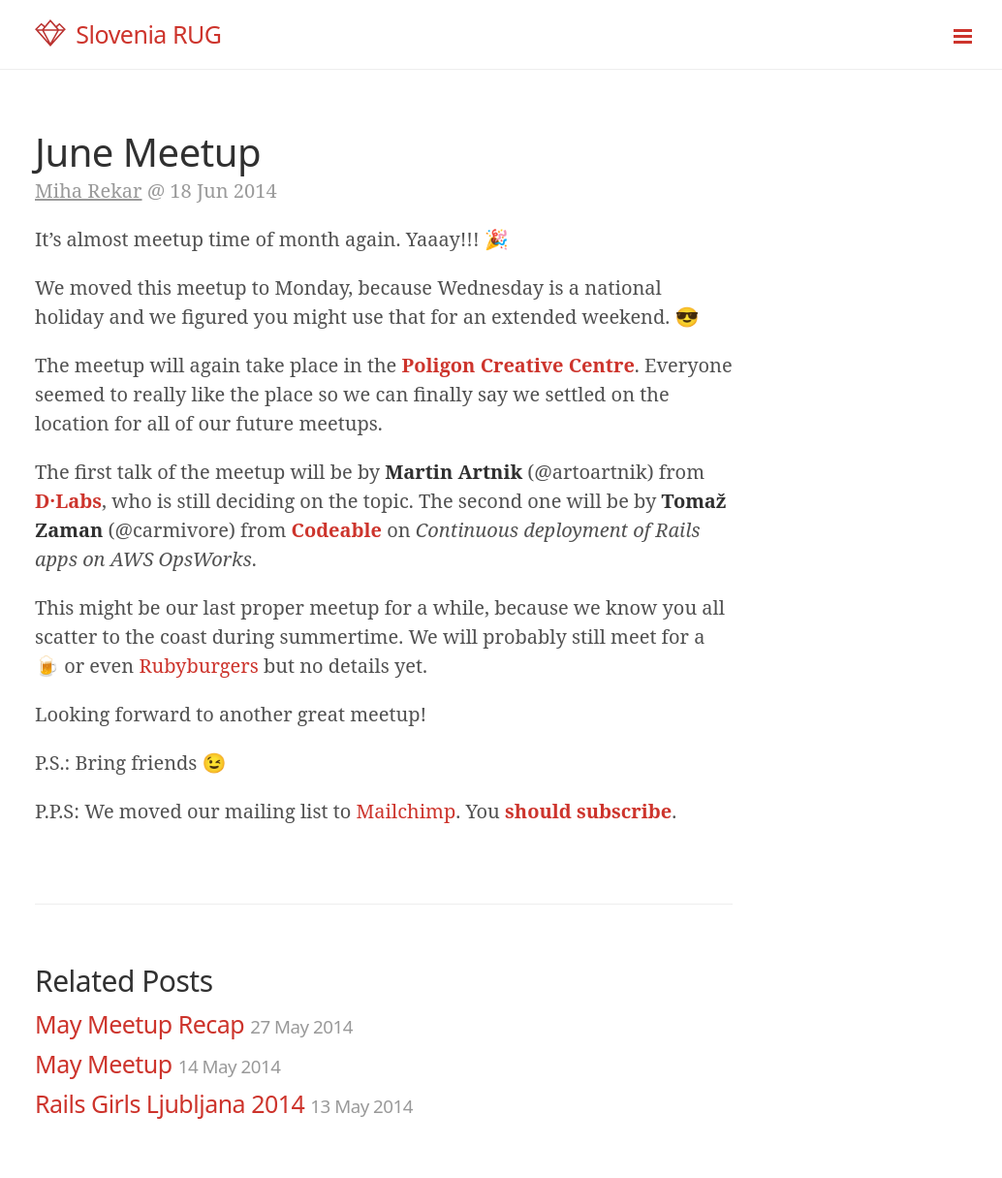
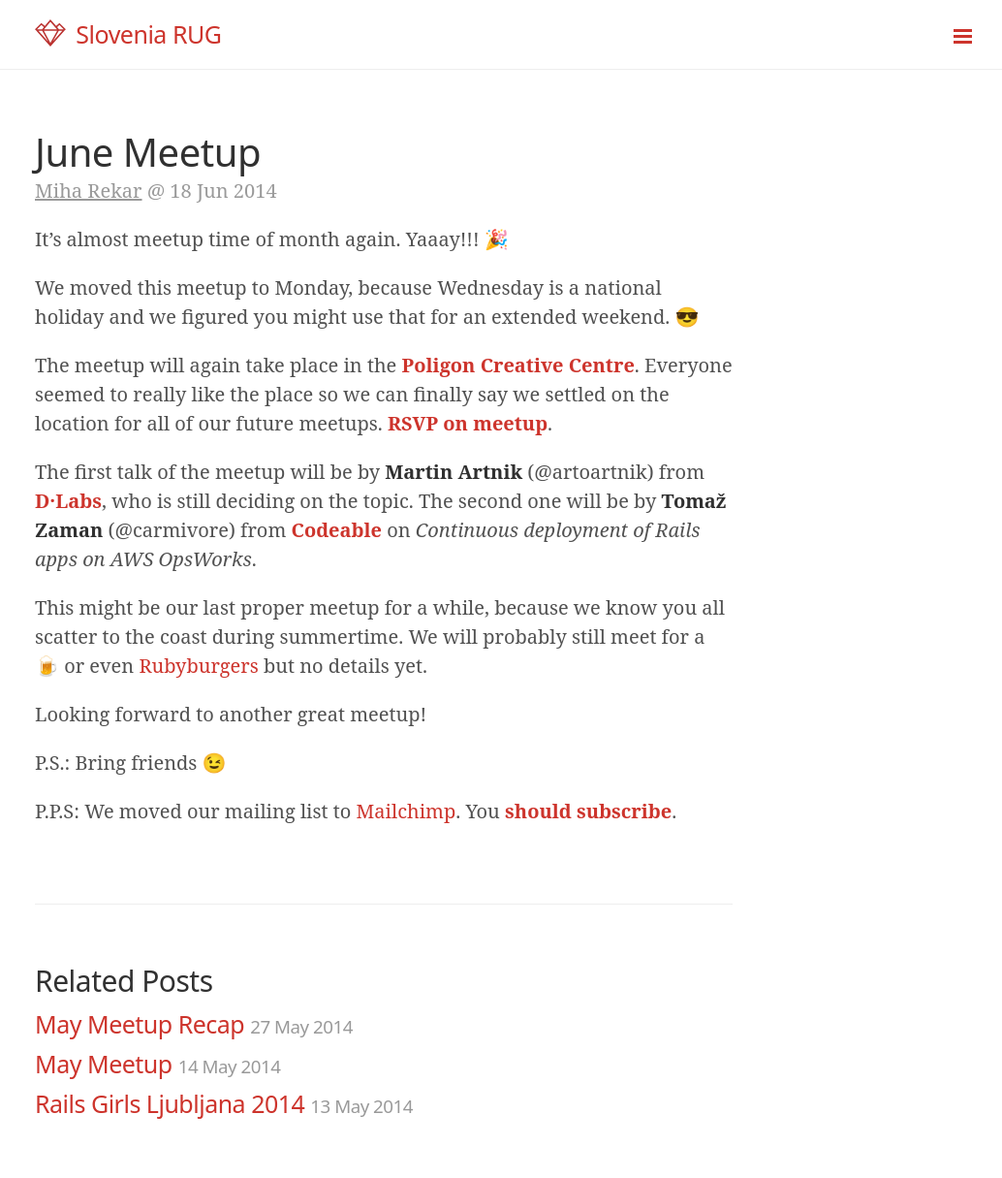
Before and after one commit to RubySlovenia/RubySlovenia.github.io, a Jekyll site: the page built from _posts/2014-06-18-june-meetup.markdown, in a window 1280 px wide. Shown: the whole page at 97% size, without its empty margins (244-1278 px from the left). Built offline with Jekyll 4.4.1, drawn with Linux system fonts in a browser that asks for light colours; emoji names are drawn with the system emoji font.

Commit message:
add meetup RSVP link

```diff
--- a/_posts/2014-06-18-june-meetup.markdown
+++ b/_posts/2014-06-18-june-meetup.markdown
@@ -8,7 +8,7 @@
 
 We moved this meetup to Monday, because Wednesday is a national holiday and we figured you might use that for an extended weekend. :sunglasses:
 
-The meetup will again take place in the [**Poligon Creative Centre**](http://www.poligon.si/). Everyone seemed to really like the place so we can finally say we settled on the location for all of our future meetups.
+The meetup will again take place in the [**Poligon Creative Centre**](http://www.poligon.si/). Everyone seemed to really like the place so we can finally say we settled on the location for all of our future meetups. [**RSVP on meetup**](http://www.meetup.com/RubySlovenia/events/188424902/).
 
 The first talk of the meetup will be by **Martin Artnik** (@artoartnik) from [**D·Labs**](http://dlabs.si/), who is still deciding on the topic. The second one will be by **Tomaž Zaman** (@carmivore) from [**Codeable**](https://codeable.io/) on *Continuous deployment of Rails apps on AWS OpsWorks*.
 
```
